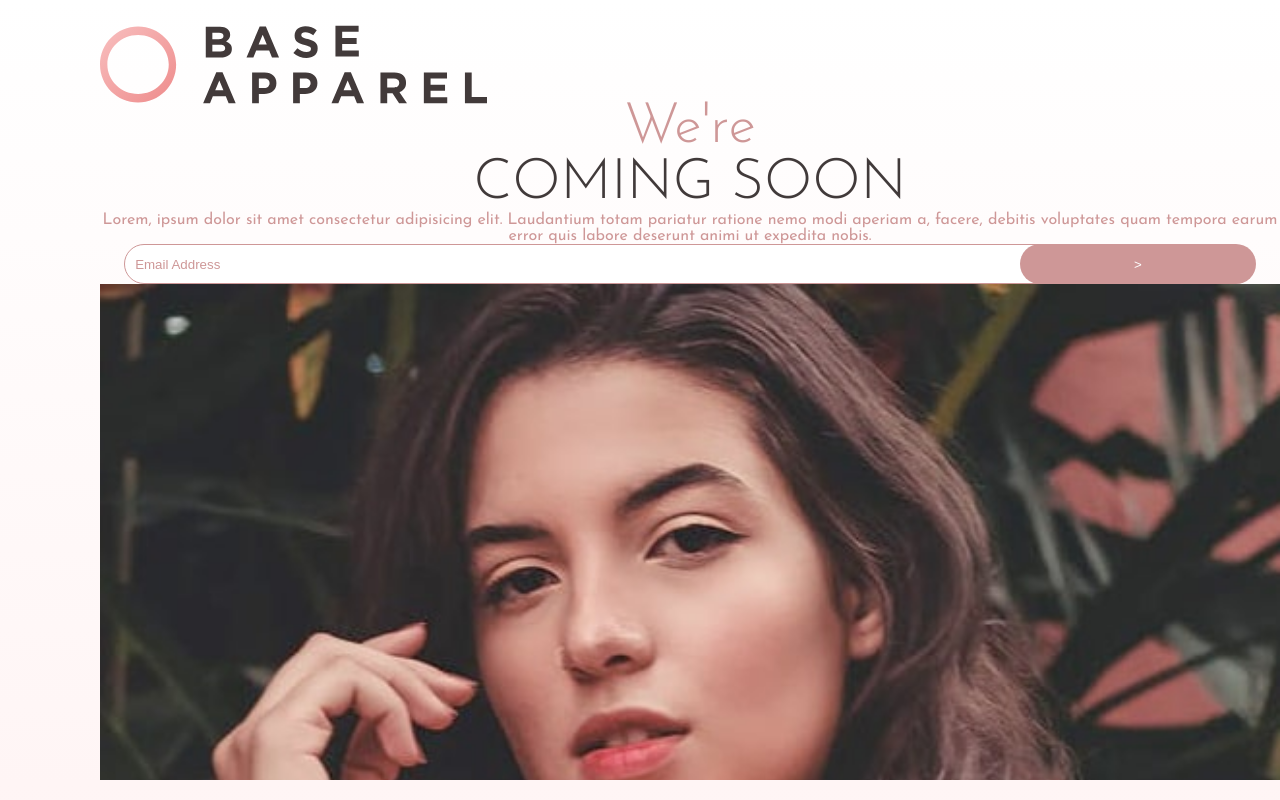
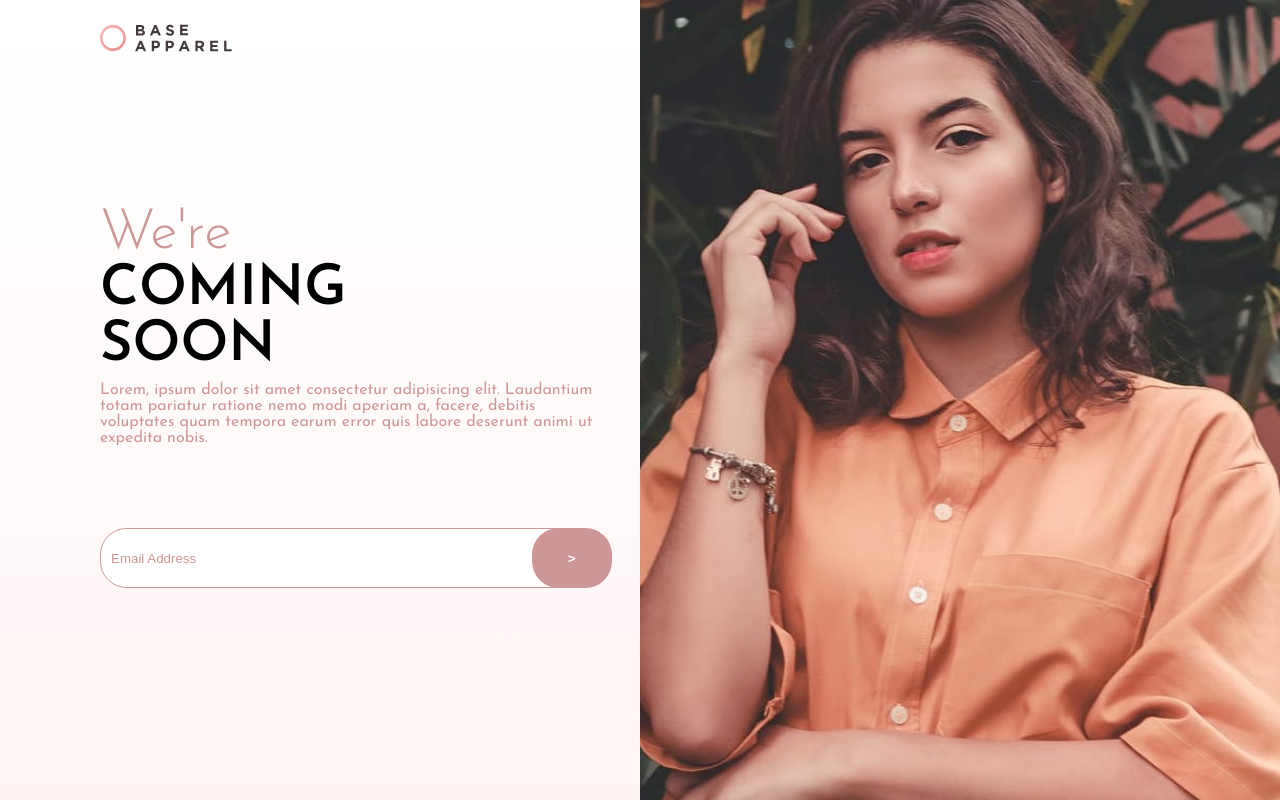
Before and after one commit to JulianGerometta/Project-code-Flex-with-frontend-mentro-, a plain HTML site: page index.html in a window 1280 px wide. Drawn offline with Linux system fonts and the light colour scheme; a web font is replaced by a local one.

Commit message:
Finished Desktop site

```diff
--- a/index.html
+++ b/index.html
@@ -18,10 +18,10 @@
     </header>
     <div class="hero-pic"></div>
     <div class="main">
-      <h1 class="title"><span>We're</span><br>COMING SOON</h1>
+      <h1 class="title"><span class="spanA">We're</span> <br><span class="spanB">COMING <br> SOON</h1></span>
       <p>Lorem, ipsum dolor sit amet consectetur adipisicing elit. Laudantium totam pariatur ratione nemo modi aperiam a, facere, debitis voluptates quam tempora earum error quis labore deserunt animi ut expedita nobis.</p>
-      <div class="input-group">
-          <input type="email " placeholder="Email Address">
+      <div class="input-group" >
+          <input id="input" type="email " placeholder="Email Address" >
           <button >></button>
          </div>
 
--- a/style.css
+++ b/style.css
@@ -28,7 +28,7 @@ header {
     height: 30%;
     background-image: url("images/hero-mobile.jpg");
     background-position: top;
-    background-size: cover;
+     background-size: cover;
 
 
 }
@@ -41,7 +41,7 @@ header {
     display: flex;
     flex-direction: column;
     justify-content: space-evenly;
-    padding: 20px 0;
+
 }
 
 .title {
@@ -51,11 +51,19 @@ header {
     color: hsl(0, 6%, 24%);
 }
 
-.title span {
-    color: hsl(0, 36%, 70%);
+h1{
+    align-content: space-between;
+}
+.spanA{
+    color: hsl(0, 36%, 70%);;
+}
 
+.spanB{
+    color: black;
+    font-weight: bold;
 
 }
+
 p{
 
     color: hsl(0, 36%, 70%);
@@ -67,7 +75,8 @@ input , button {
 }
 
 input {
-    width: 80%;
+    height: 60px;
+    width: 60%;
     border-radius: 2em;
     border: 1px solid hsl(0, 36%, 70%);
     padding: 0 10px;
@@ -78,16 +87,20 @@ input {
 }
 
 button {
+
     margin-left: -4em;
-    width: 20%;
+    height: 60px;
+    width: 10%;
     border-radius: 2em;
     background-color: hsl(0, 36%, 70%);
     color: white;
+    font-weight: bold;
+
 }
 
 @media screen and (min-width: 768px) {
 
-body{
+ body{
     display: flex;
     flex-direction: column;
 
@@ -95,30 +108,56 @@ body{
 
 .logo{
     padding-left: 100px;
-    width: 40%;
+    width: 20%;
+
 }
 
 .hero-pic{
-    display: none;
+    background-image: url("images/hero-desktop.jpg");
+    background-repeat: no-repeat;
+    background-size: cover;
+    flex: 50%;
+    height: 100vh;
+    width: 50vw;
+    position: absolute;
+    right: 0;
 }
 
 .main{
-    text-align: center;
+    text-align: left;
     font-family: 'Josefin Sans', sans-serif;
     flex: 50%;
     justify-content: space-evenly;
     padding-left: 100px;
+    width: 50vw;
+    height: 100vh;
+
 }
 
+h1{
+    width: 100px;
+    height: 50px;
 
-.hero-desk{
-    background-image: url("images/hero-desktop.jpg");
-    background-repeat: no-repeat;
-    background-size: cover;
-    flex: 50%;
+}
 
+.spanA{
+    color: hsl(0, 36%, 70%);;
+}
 
+.spanB{
+    color: black;
+    font-weight: bold;
 
+}
+
+p{
+    width: 500px;
+    height: 20px;
+}
+
+.input-group{
+    height: 20px;
+    width: 800px;
 }
 
 
@@ -139,7 +178,7 @@ body{
                      /* WITH GRID */
 
 
-    /* body{
+     /* body{
         display: grid;
         grid-template-columns: 1fr 1fr 1fr 1fr;
         grid-template-rows: 1fr 1fr 1fr 1fr;
@@ -192,4 +231,4 @@ body{
 
 p{
     display: inline;
-} */
+}  */
```
